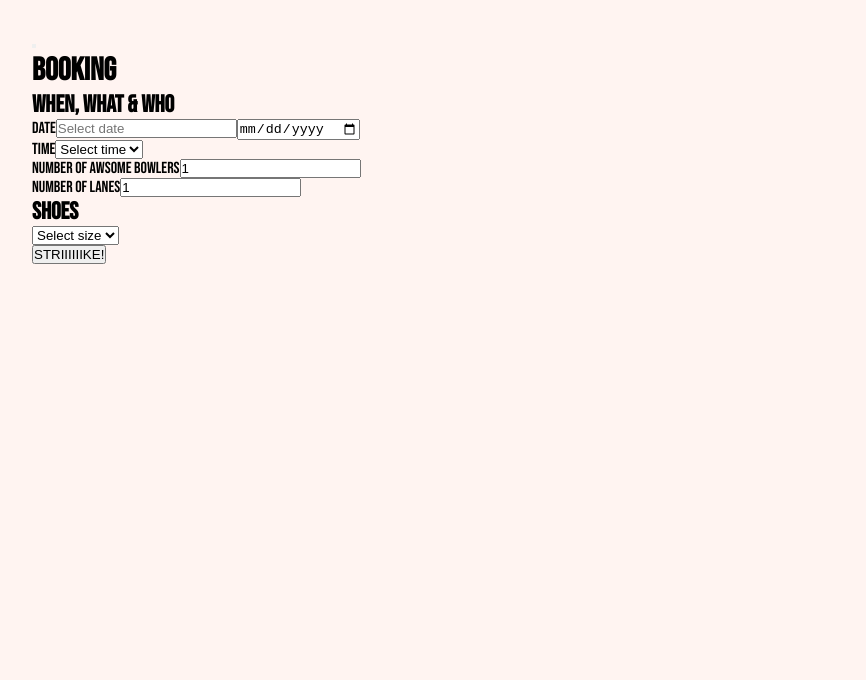
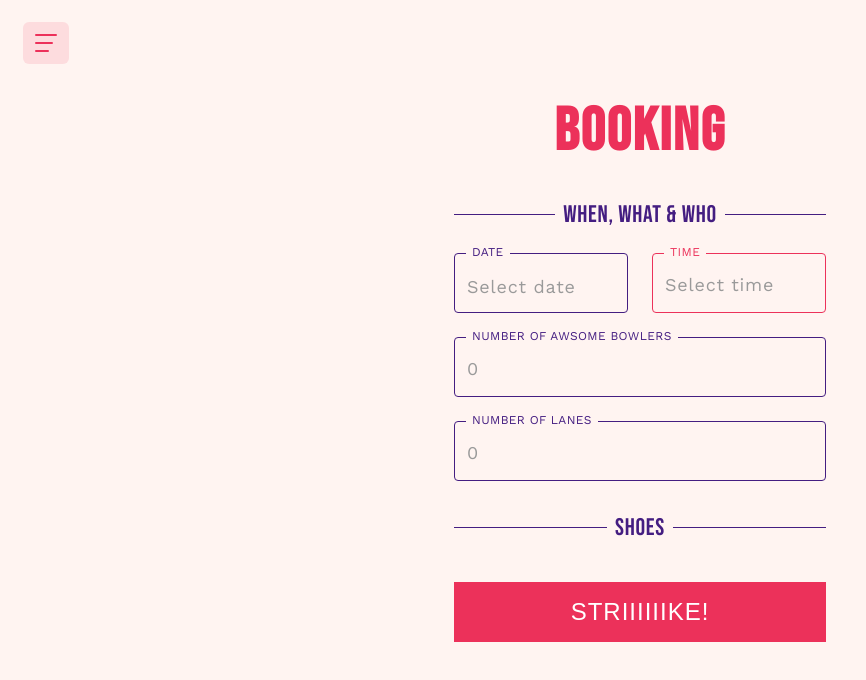
Before and after one commit to jeedb/strajk-bowling-v3, a React (Vite) app: page /booking in a window 1280 px wide. Shown: the top 680 px of the page, without its empty margins (0-866 px from the left). Built offline with nearby package versions, Linux system fonts and the light colour scheme.

Commit message:
Add styling to BookingForm

```diff
--- a/src/App.css
+++ b/src/App.css
@@ -6,9 +6,262 @@
 }
 
 body {
-    padding: 2rem;
+    font-family: 'Bebas Neue';
     background-color: #FFF4F1;
+}
+
+.booking-form {
+    margin-bottom: 1.5rem;
+}
+.nav {
+    position: fixed;
+    top: 0;
+    left: 0;
+    width: 100%;
+    z-index: 1000;
+}
+
+.bar {
+    height: 2px;
+    background-color: #ec315a;
+    border-radius: 2px;
+}
+
+.bar1 {
+    width: 22px;
+}
+
+.bar2 {
+    width: 18px;
+}
+
+.bar3 {
+    width: 14px;
+}
+
+.nav-menu {
+    position: fixed;
+    top: 22px;
+    left: 23px;
+    padding: 12px;
+    z-index: 1000;
+
+    padding: 12px;
+    background-color: rgba(236, 49, 90, 0.12);
+    font-size: 24px;
+    border: none;
+    border-radius: 6px;
+
+    display: flex;
+    flex-direction: column;
+    justify-content: center;
+    gap: 6px;
+    cursor: pointer;
+}
+
+.nav-links {
+    position: fixed;
+    top: 0;
+    left: 0;
+    width: 100%;
+    height: 100vh;
+    background-color: #1c1919;
+
+    display: flex;
+    flex-direction: column;
+    align-items: center;
+    padding-top: 35vh;
+    gap: 48px;
+}
+
+.nav-links a {
+    text-decoration: none;
+    color: #ec315a;
+    font-size: 48px;
+    letter-spacing: 1.4px;
     font-family: 'Bebas Neue';
+    text-transform: uppercase;
+}
+
+.booking-container {
+    max-width: 420px;
+    margin: 0 auto;
+    padding: 6rem 1.5rem 2rem;
+}
+
+.booking-title {
+    text-align: center;
+    color: #ec315a;
+    font-size: 60px;
+    letter-spacing: 2px;
+    margin-bottom: 2rem;
+}
+
+.section-header {
+    display: flex;
+    align-items: center;
+    gap: 8px;
+    margin: 2rem 0 1.5rem 0;
+}
+
+.section-header h2 {
+    font-size: 24px;
+    color: #441d81;
+    letter-spacing: 0.72px;
+    font-weight: 400;
+}
+
+.line {
+    flex: 1;
+    height: 1px;
+    background-color: #441d81;
+}
+
+.row {
+    display: flex;
+    gap: 24px;
+    justify-content: center;
+}
+
+.row .input-wrapper {
+    width: 48%;
+}
+
+.input-wrapper {
+    position: relative;
+    display: flex;
+    flex-direction: column;
+    margin-bottom: 1.5rem;
+}
+
+.full-width {
+    width: 100%;
+}
+
+.hidden-date {
+    position: absolute;
+    opacity: 0;
+    pointer-events: none;
+}
+
+.input-wrapper label {
+    position: absolute;
+    top: -8px;
+    left: 12px;
+
+    font-family: 'Work Sans';
+    font-size: 12px;
+    text-transform: uppercase;
+    letter-spacing: 0.36px;
+
+    color: #441d81;
+    background-color: #FFF4F1;
+    padding: 0 6px;
+}
+
+.input-wrapper label.time-label {
+    color: #ec315a;
+}
+
+input, select {
+    font-family: 'Work Sans';
+    height: 60px;
+    line-height: 1;
+    padding: 16px 12px 12px 12px;
+    border-radius: 4px;
+    border: 1px solid #441d81;
+    background-color: #FFF4F1;
+    font-size: 24px;
+    letter-spacing: 0.72px;
+}
+
+.time-input {
+    font-size: 18px;
+    color: #9a9a9a;
+    border: 1px solid #ec315a;
+    cursor: pointer;
+    appearance: none;
+    -webkit-appearance: none;
+    -moz-appearance: none;
+}
+
+.time-input.has-value {
+    font-size: 24px;
+    color: #ec315a;
+}
+
+input::placeholder {
+    font-size: 18px;
+    color: #9a9a9a;
+}
+
+.display-input,
+.time-input {
+    width: 100%;
+}
+
+.number-input {
+    color: #9a9a9a;
+    font-size: 18px;
+}
+
+.number-input.has-value {
+    color: black;
+    font-size: 24px;
+}
+
+.number-select {
+    appearance: none;
+    font-size: 18px;
+    color: #9a9a9a;
+}
+
+.number-select.has-value {
+    color: black;
+    font-size: 24px;
+}
+
+.shoes-container {
+    display: flex;
+    flex-direction: column;
+    gap: 16px;
+}
+
+.shoe-select {
+    height: 60px;
+    padding: 0 16px;
+    font-size: 18px;
+    color: #9a9a9a;
+    background-color: #FFF4F1;
+    appearance: none;
+    -webkit-appearance: none;
+    -moz-appearance: none;
+}
+
+.shoe-select.has-value {
+    font-size: 24px;
+    color: black;
+}
+
+.error-message {
+    color: #ec315a;
+    font-family: 'Work Sans';
+    font-size: 20px;
+    padding: 12px;
+    text-transform: initial;
+    text-align: center;
+}
+
+.strike-button {
+    width: 100%;
+    background-color: #ec315a;
+    color: white;
+    border: none;
+    padding: 16px;
+    margin-top: 1rem;
+    font-size: 24px;
+    letter-spacing: 1px;
+    cursor: pointer;
 }
 
 .loading-container {
@@ -41,3 +294,12 @@ body {
     letter-spacing: 6px;
     margin-top: 10px;
 }
+
+.loading-message {
+    color: #ec315a;
+    font-family: 'Work Sans';
+    font-size: 20px;
+    padding: 12px;
+    text-transform: initial;
+    text-align: center;
+}
--- a/src/components/BookingForm.jsx
+++ b/src/components/BookingForm.jsx
@@ -8,8 +8,8 @@ function BookingForm() {
 
     const [date, setDate] = useState('');
     const [time, setTime] = useState('');
-    const [people, setPeople] = useState(1);
-    const [lanes, setLanes] = useState(1);
+    const [people, setPeople] = useState(0);
+    const [lanes, setLanes] = useState(0);
     const [shoes, setShoes] = useState([]); //array
 
     const [isLoading, setIsLoading] = useState(false);
@@ -27,7 +27,7 @@ function BookingForm() {
         setError('');
 
         if (!date || !time) {
-            setError('Du måste välja datum & tid');
+            setError('Välj datum och tid för att komma vidare');
             setIsLoading(false);
             return;
         }
@@ -35,6 +35,18 @@ function BookingForm() {
         if (shoes.length !== people || shoes.includes('')) {
             setError('Välj skostorlek för alla spelare');
             setIsLoading(false)
+            return;
+        }
+
+        if (people < 1 || lanes < 1) {
+            setError('Du måste välja minst 1 spelare och 1 bana');
+            setIsLoading(false);
+            return;
+        }
+
+        if (people > lanes * 4) {
+            setError('Max 4 spelare/bana!');
+            setIsLoading(false);
             return;
         }
 
@@ -97,7 +109,7 @@ function BookingForm() {
             <input className='display-input'
             type="text"
             value={formattedDate || ''}
-            placeholder='Select date'
+            placeholder={formattedDate ? '' : 'Select date'}
             readOnly
             onClick={() => document.getElementById('real-date').showPicker()}
             />
@@ -112,9 +124,9 @@ function BookingForm() {
             </div>
 
         <div className='input-wrapper'>
-            <label>Time</label>
+            <label className='time-label'>Time</label>
 
-            <select className='time-input'
+            <select className={`time-input ${time ? 'has-value' : ''}`}
                 value={time}
                 onChange={(e) => setTime(e.target.value)}
             >
@@ -130,24 +142,41 @@ function BookingForm() {
 
         {/* PLAYERS & LANES */}
 
-        <div className='form-group'>
+        <div className='input-wrapper full-width'>
             <label>Number of awsome bowlers</label>
-            <input
-            type="number"
-            min='1'
-            value={people}
-            onChange={(e) => setPeople(Number(e.target.value))}
-            />
-        </div>
 
-        <div className='form-group'>
+            <select
+                className={`number-select ${people === 0 ? '' : 'has-value'}`}
+                value={people}
+                onChange={(e) => setPeople(Number(e.target.value))}
+            >
+                <option value={0}>0</option>
+
+                {Array.from({length: 12 }, (_, i) => i + 1).map((num) => (
+                    <option key={num} value={num}>
+                        {num}
+                    </option>
+                ))}
+            </select>
+            </div>
+
+
+        <div className='input-wrapper full-width'>
             <label>Number of lanes</label>
-            <input
-            type="number"
-            min='1'
-            value={lanes}
-            onChange={(e) => setLanes(Number(e.target.value))}
-            />
+
+            <select
+                className={`number-select ${lanes === 0 ? '' : 'has-value'}`}
+                value={lanes}
+                onChange={(e) => setLanes(Number(e.target.value))}
+            >
+                <option value={0}>0</option>
+
+                {Array.from({length: 10 }, (_, i) => i + 1).map((num) => (
+                    <option key={num} value={num}>
+                        {num}
+                    </option>
+                ))}
+            </select>
         </div>
 
 
@@ -161,9 +190,12 @@ function BookingForm() {
 
         <div className='shoes-container'>
             {Array.from({ length: people }).map((_, index) => (
+                <div key={index} className='input-wrapper full-width'>
+
+                    <label>Shoe size / Person {index + 1}</label>
+
                 <select
-                    key={index}
-                    className='shoe-select'
+                    className={`shoe-select ${shoes[index] ? 'has-value' : ''} `}
                     value={shoes[index] || ''}
                     onChange={(e) => {
                         const newShoes = [...shoes];
@@ -176,20 +208,25 @@ function BookingForm() {
 
                         {Array.from({ length: 18 }, (_, i) => 30 + i).map((size) => (
 
-                    <option key={size} value={size}>{size}</option>
+                    <option key={size} value={size}>
+                        Euro {size}
+                        </option>
                     ))}
                 </select>
+                </div>
             ))}
         </div>
 
-        {isLoading && <p>Loading...</p>}
+        {isLoading && <p className='loading-message'>Loading...</p>}
+
+        {error && <p className='error-message'>{error}</p>}
 
         <button className='strike-button'
         onClick={handleClick}>
             STRIIIIIIKE!
         </button>
 
-        {error && <p className='error-message'>{error}</p>}
+
     </div>
   )
 }
```
